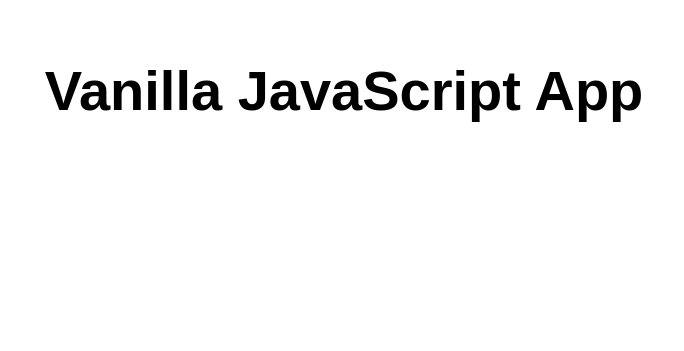
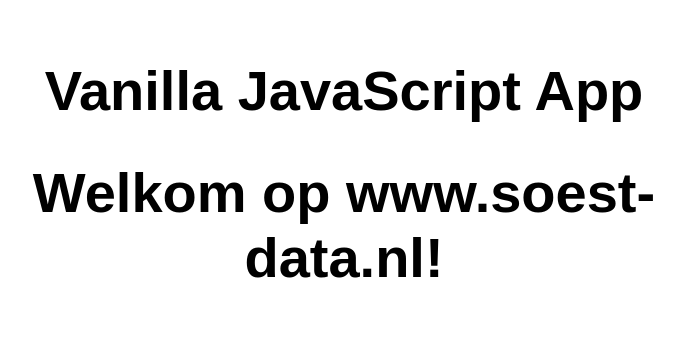
Before and after one commit to velds68/mijn-eerste-statische-web-app, a website: page src/index.html in a window 1280 px wide. Shown: the whole page, without its empty margins (296-980 px from the left). Drawn offline with Linux system fonts and the light colour scheme.

Commit message:
Update index.html

```diff
--- a/src/index.html
+++ b/src/index.html
@@ -11,6 +11,7 @@
 <body>
   <main>
     <h1>Vanilla JavaScript App</h1>
+<h1>Welkom op www.soest-data.nl!</h1>
   </main>
 </body>
 
```
